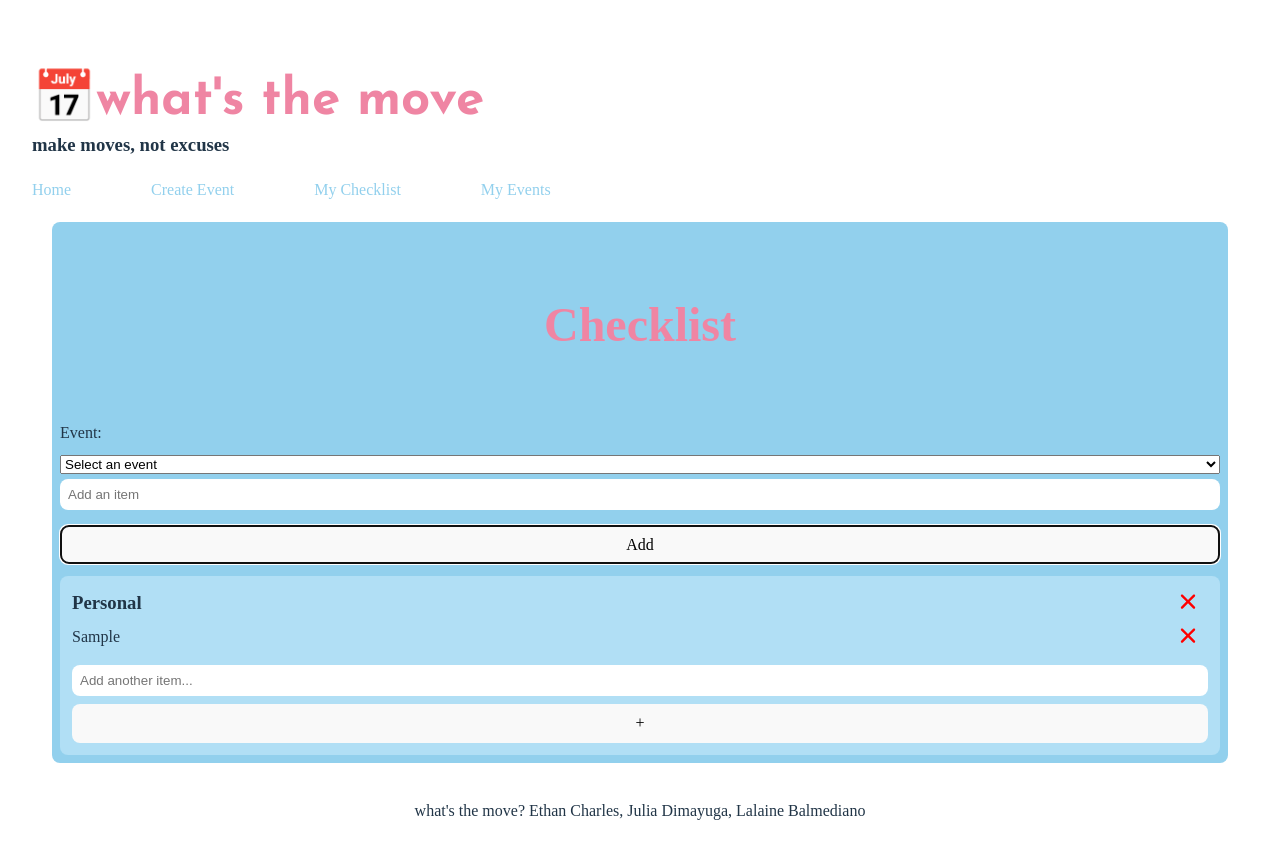
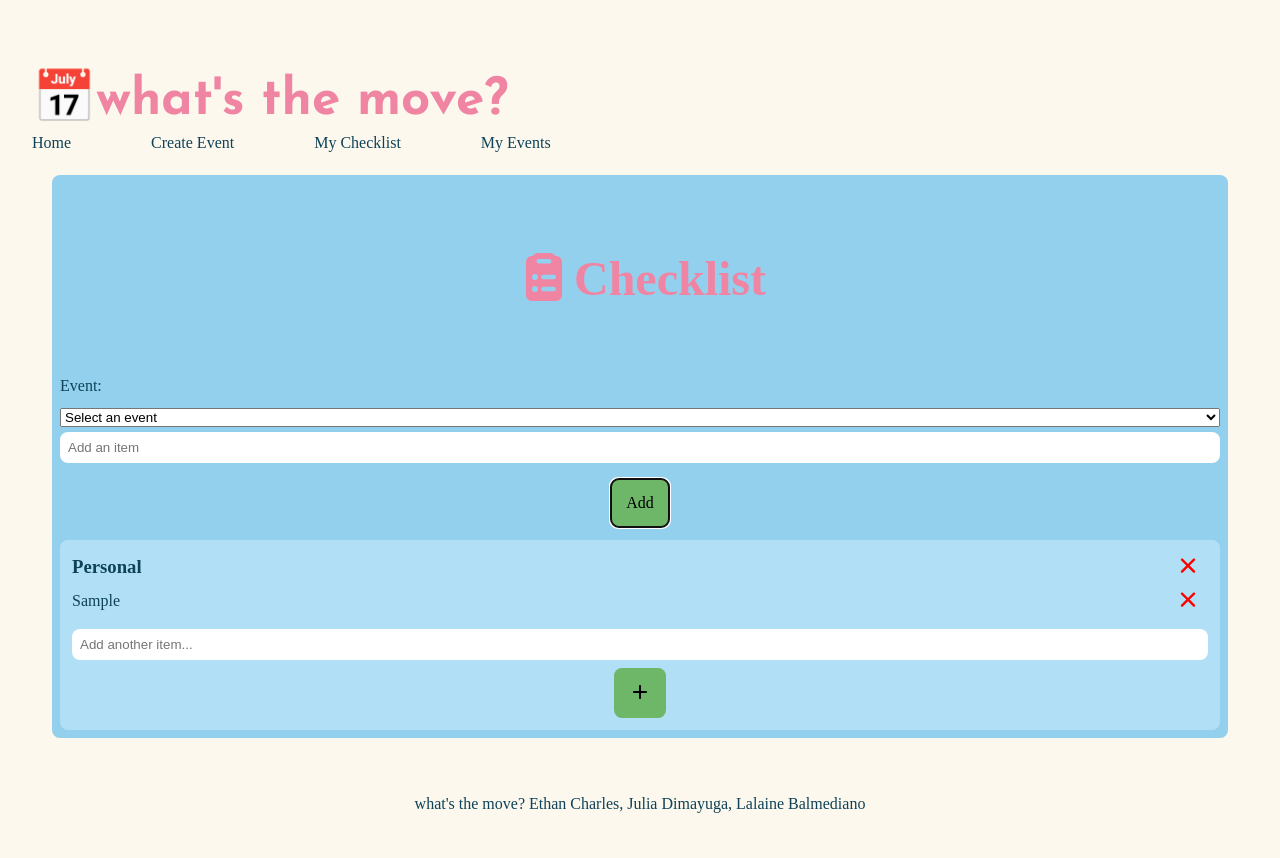
Before and after one commit to echarles2/Event-Planner, a React (Vite) app: page /my-checklist in a window 1280 px wide. Both pictures are taken after typing "Sample" into the empty fields and a click on the button "Add". Shown: the top 858 px of the page. Built offline with nearby package versions, Linux system fonts and the light colour scheme; a web font is replaced by a local one.

Commit message:
Created Checklist Section to render checklist groups

```diff
--- a/src/App.css
+++ b/src/App.css
@@ -2,6 +2,8 @@
   max-width: 1280px;
   margin: 0 auto;
   padding: 2rem;
+  background-color: #FDF8ED;
+  color: #0E4258;
 }
 
 .logo {
--- a/src/components/checklist/Checklist.css
+++ b/src/components/checklist/Checklist.css
@@ -25,6 +25,22 @@
   margin: 0.5rem 0.5rem 0.5rem 0;
   min-width: 0;
 }
+
+.todo-btn {
+  background-color: #6EB668;
+  border-radius: 8px;
+  padding: 15px;
+  margin-top: 10px;
+  display: block;
+  margin: 0 auto;
+}
+
+.todo-btn:hover{
+  border-color: #437c3e;
+  border-width: 2px;
+}
+
+
 
 input[type="text"]{
   border-radius: 8px;
--- a/src/components/checklist/ChecklistForm.tsx
+++ b/src/components/checklist/ChecklistForm.tsx
@@ -21,7 +21,17 @@ export function ChecklistForm({
     const eventIdInput = useFormInput();
     const events: Event[] = EventsRepo.fetchEvents();
 
-    // Filters out events that already have a checklist
+    /**
+     * Filters out events that already have a checklist
+     * usedEventIds collects all eventId that already appear in the Checklists[]
+     * and creates a new set out of that.
+     *
+     * availableEvents filters the entire event list to only show the events NOT
+     * in that set (aka, events w/ no designated checklist yet)
+     *
+     * hasPersonalChecklist checks if a Personal (no eventID) checklist exist already
+     * then will hide the "Personal" option from the dropdown if yes.
+     */
     const usedEventIds = new Set(
         checklists.filter(c => c.eventId).map(c => c.eventId)
     );
@@ -61,7 +71,6 @@ export function ChecklistForm({
 
     return (
         <div className="checklist-form">
-            <h2>Checklist</h2>
             <form onSubmit={handleSubmit}>
                 <label>Event:</label>
                 <select
--- a/src/components/checklist/ChecklistSection.tsx
+++ b/src/components/checklist/ChecklistSection.tsx
@@ -4,8 +4,11 @@ import { checklistItemValidation } from "../services/checklistService";
 import type { Checklist } from "../../types/resources";
 import Todo from "./Todo";
 import { FontAwesomeIcon } from '@fortawesome/react-fontawesome'
-import { faXmark } from '@fortawesome/free-solid-svg-icons'
+import { faXmark, faPlus } from '@fortawesome/free-solid-svg-icons'
 
+/**
+ * Interface for the checklist group, toggle & delete Checklist & Item props
+ */
 interface ChecklistSectionProps {
     eventName: string;
     items: Checklist[];
@@ -16,7 +19,7 @@ interface ChecklistSectionProps {
 }
 
 /**
- * A dedicated section for a single checklist group (one event or Personal).
+ * A dedicated section to render the checklist groupings (Event or Personal).
  * Uses the useFormInput hook and checklistItemValidation service.
  */
 export function ChecklistSection({
@@ -71,7 +74,9 @@ export function ChecklistSection({
                     onChange={itemInput.onChange}
                     placeholder="Add another item..."
                 />
-                <button type="submit" className="todo-btn">+</button>
+                <button type="submit" className="todo-btn">
+                    <FontAwesomeIcon icon={faPlus} />
+                </button>
             </form>
             {itemInput.error && (
                 <p className="error-message">{itemInput.error}</p>
--- a/src/components/checklist/ChecklistWrapper.tsx
+++ b/src/components/checklist/ChecklistWrapper.tsx
@@ -7,6 +7,8 @@ import { groupChecklistsByEvent } from "../services/checklistService";
 import * as EventsRepo from "../../apis/createEventRepo";
 import './Checklist.css';
 import { v4 as uuidv4 } from 'uuid';
+import { FontAwesomeIcon } from '@fortawesome/react-fontawesome'
+import { faClipboardList } from '@fortawesome/free-solid-svg-icons'
 
 function ChecklistWrapper() {
     const [checklists, setChecklists] = useState<Checklist[]>([]);
@@ -57,31 +59,45 @@ function ChecklistWrapper() {
         setChecklists(prev => prev.filter(c => c.id !== id));
     }
 
-    // Delete an entire checklist group (all items for that group will be deleted)
-    function handleDeleteChecklist(groupKey: string) {
+    // Removes all to-do items for that Event/Personal (to wipe that entire checklist section)
+    function handleDeleteChecklist(eventKey: string) {
         setChecklists(prev =>
-            prev.filter(c => (c.eventId ?? "personal") !== groupKey)
+            prev.filter(item => eventKey === "personal"
+                ? item.eventId : item.eventId !== eventKey
+            )
+                //(item.eventId ?? "personal") !== eventKey)
         );
     }
+    // Turns the grouped data (event name & its to-do items) into rendable structure
+    const entries = Array.from(grouped.entries());
 
     return (
         <div className="checklist-wrapper">
+                <h2>
+                    <FontAwesomeIcon icon={faClipboardList} />
+                    Checklist
+                </h2>
             <ChecklistForm
                 checklists={checklists}
                 onAddChecklist={handleAddChecklist}
             />
 
-            {Array.from(grouped.entries()).map(([key, items]) => (
-                <ChecklistSection
-                    key={key}
-                    eventName={getEventName(key)}
-                    items={items}
-                    onAddItem={(item) => handleAddItem(key, item)}
-                    onToggleItem={handleToggleItem}
-                    onDeleteItem={handleDeleteItem}
-                    onDeleteChecklist={() => handleDeleteChecklist(key)}
-                />
-            ))}
+            {entries.map(entry => {
+                const eventKey = entry[0];
+                const items = entry[1];
+
+                return (
+                    <ChecklistSection
+                        key={eventKey}
+                        eventName={getEventName(eventKey)}
+                        items={items}
+                        onAddItem={(item) => handleAddItem(eventKey, item)}
+                        onToggleItem={handleToggleItem}
+                        onDeleteItem={handleDeleteItem}
+                        onDeleteChecklist={() => handleDeleteChecklist(eventKey)}
+                    />
+                )
+            })}
         </div>
     );
 }
--- a/src/components/landing/Landing.tsx
+++ b/src/components/landing/Landing.tsx
@@ -13,13 +13,12 @@ function Landing(props: LandingProps) {
 
     return(
         <section className="landing">
-            <h2>Welcome!</h2>
+            <h2>make moves, not excuses</h2>
             <div className="description">
-                <p><strong>what's the move?</strong> is an event management application where you can create events, send invites, and view your friends' avalibilities through shared calendars.</p>
+                <p><strong>what's the move?</strong> is an event management application where you can create events,
+                send invites, make a checklist, and view your friends' avalibilities through shared calendars.</p>
                 <p>Get started now by choosing a page from the navigation bar above!</p>
             </div>
-            <p>Get started managing events by choosing a page from the navigation bar.</p>
-
             <p>Shared counter: {props.counter}</p>
             <button type="button" onClick={increment}>Increment</button>
         </section>
--- a/src/components/layout/header/Header.tsx
+++ b/src/components/layout/header/Header.tsx
@@ -5,8 +5,9 @@ function Header() {
     return(
         <section className="header">
             <header>
-                <h1>📅what's the move</h1>
-                <h3>make moves, not excuses</h3>
+                <NavLink to="/" end>
+                    <h1>📅what's the move?</h1>
+                </NavLink>
                 <nav>
                     <div className="page-links">
                         <NavLink to="/" end>
--- a/src/index.css
+++ b/src/index.css
@@ -2,11 +2,8 @@
 :root {
   line-height: 1.5;
   font-weight: 400;
-
   color-scheme: light dark;
-  color: rgba(255, 255, 255, 0.87);
-  background-color: #242424;
-
+  background-color: #FDF8ED;
   font-synthesis: none;
   text-rendering: optimizeLegibility;
   -webkit-font-smoothing: antialiased;
@@ -15,7 +12,7 @@
 
 a {
   font-weight: 500;
-  color: #92D0ED;
+  color: #0E4258;
   text-decoration: inherit;
 }
 a:hover {
@@ -45,6 +42,9 @@ h1 {
   color: #EF85A3;
   font-size: 3.2em;
   line-height: 1.1;
+}
+p {
+  color: #0E4258;
 }
 
 button {
```
Also changed, not shown: package.json (+5 -5 lines), src/components/services/checklistService.ts (+7 -0 lines), 1 other file (tests, documents, lock files or other folders).
